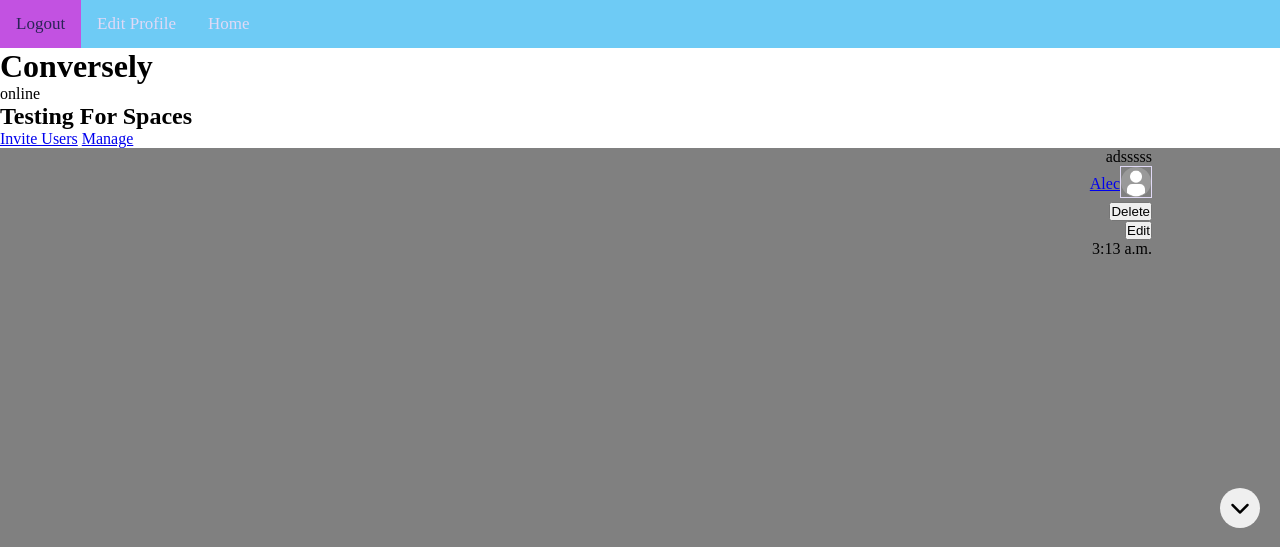
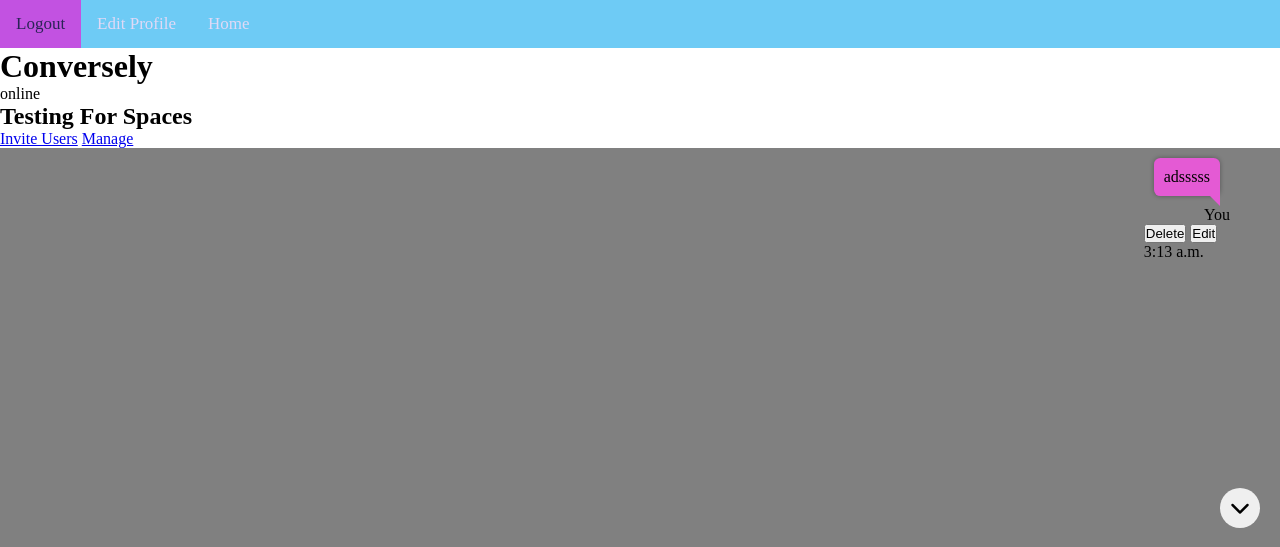
Before and after one commit to JoshuaMooneyham/Conversely, a Django app: a page that uses app/templates/message.html in a window 1280 px wide. Shown: the top 547 px of the page. Run offline with Django 5.2, Linux system fonts and the light colour scheme; a user stored in the database is signed in; data comes from the database, SQL or seed files in the repository; both versions use the stored data as it was after the commit; parts of the project's set-up code (start-up, migrations or seed data) failed here and were passed over; some libraries are stand-ins or nearby versions.

Commit message:
blocking and message shapes

```diff
--- a/app/static/scripts/script.js
+++ b/app/static/scripts/script.js
@@ -5,7 +5,6 @@ let updateTextBox = updateMsgForm.querySelector('textarea');
 let TBB = document.getElementById('to-bottom-btn');
 let message;
 let scrollLock;
-
 let messageContainer = document.getElementById('messages_container');
 
 messageContainer.onscroll = (e) => {
@@ -20,6 +19,17 @@ messageContainer.onscroll = (e) => {
     }
 }
 
+// let showBlockedMsg = [...document.getElementsByClassName('block-i')];
+
+// showBlockedMsg.forEach((iTag) => {
+//     iTag.onclick = (e) => {
+//         let content = e.target.closest('div').querySelector('.blocked-content');
+//         content.classList.toggle('hidden');
+//         e.target.innerText = e.target.innerText === 'Hide' ? 'Show' : 'Hide' ;
+//         }
+//     }
+// )
+
 TBB.onclick = () => {scrollToBottom('smooth')};
 
 let messageObserver = new MutationObserver((e) => {
@@ -27,6 +37,16 @@ let messageObserver = new MutationObserver((e) => {
     if (!scrollLock) {
         scrollToBottom()
     }
+    // let showBlockedMsg = [...document.getElementsByClassName('block-i')];
+
+    // showBlockedMsg.forEach((iTag) => {
+    //     iTag.onclick = (e) => {
+    //         let content = e.target.closest('div').querySelector('.blocked-content');
+    //         content.classList.toggle('hidden');
+    //         e.target.innerText = e.target.innerText === 'Hide' ? 'Show' : 'Hide' ;
+    //         }
+    //     }
+    // )
 })
 
 messageObserver.observe(messageContainer, {childList: true})
@@ -62,6 +82,7 @@ updateTextBox.onkeydown = (e) => {
 
 addEventListener("htmx:wsAfterSend", () => {
     textBox.value = '';
+    scrollToBottom()
 })
 
 addEventListener("click", (e) => {
@@ -78,3 +99,14 @@ addEventListener("click", (e) => {
         htmx.process(updateMsgForm);
     }
 })
+
+// let showBlockedMsg = [...document.getElementsByClassName('block-i')];
+
+// showBlockedMsg.forEach((iTag) => {
+//     iTag.onclick = (e) => {
+//         let content = e.target.closest('div').querySelector('.blocked-content');
+//         content.classList.toggle('hidden');
+//         e.target.innerText = e.target.innerText === 'Hide' ? 'Show' : 'Hide' ;
+//         }
+//     }
+// )
--- a/app/static/styles/styles.css
+++ b/app/static/styles/styles.css
@@ -76,6 +76,13 @@
     height: 50vh;
     overflow-y: scroll;
     scrollbar-width: none;
+    display: flex;
+    flex-direction: column;
+    padding: 0px 50px;
+}
+
+.message_wrapper {
+    width: fit-content
 }
 
 #test_wrapper {
@@ -103,12 +110,85 @@
 
 .message_file {
     height: 200px;
-    max-width: 70vw;
+    max-width: 100%;
+    border-radius: .3rem;
 }
 
-/* textarea {
-    resize: none;
-    height: 20px;
-    max-height: 40px;
-    overflow: auto;
+.speech-bubble {
+    display: flex;
+    justify-content: center;
+	position: relative;
+	background: #5f034e;
+	border-radius: .4em;
+    padding: 10px;
+    margin: 10px;
+    height: fit-content;
+    box-shadow: 0 0 5px rgba(0, 0, 0, 0.329);
+}
+
+.speech-bubble:after {
+	content: '';
+	position: absolute;
+	bottom: -10px;
+	width: 0;
+	height: 0;
+	border: 20px solid transparent;
+	border-top-color: #5f034e;
+	border-bottom: 0;
+}
+
+.left .speech-bubble:after{
+    left: 0;
+	border-left: 0;
+}
+
+.right .speech-bubble:after{
+    right: 0;
+	border-right: 0;
+    border-top-color: #e45ad4;
+}
+
+.right .speech-bubble {
+    background-color: #e45ad4;
+}
+
+.right {
+    align-self: flex-end;
+}
+
+.message_profile_wrapper {
+    display: flex;
+    position: relative;
+    justify-content: left;
+    flex-direction: row-reverse;
+}
+
+.message_profile_you {
+    display: flex;
+    justify-content: right;
+}
+
+/* .blocked_message_wrapper {
+    display: flex;
+    flex-direction: column;
+    background-color: rgb(55, 55, 55);
+    width: calc(100% - 20px);
+    padding: 10px;
+    border-radius: .4em;
+    color: rgb(212, 212, 212);
+    margin: 5px 0;
+}
+
+.block-p {
+    margin: 0 auto;
+}
+
+.block-i:hover {
+    opacity: 60%;
+    transition: .3s;
+    cursor: pointer;
 } */
+
+.speech-bubble p {
+    word-break: break-word;
+}
--- a/app/templates/message.html
+++ b/app/templates/message.html
@@ -1,16 +1,18 @@
 {% load static %}
 
-<div class='message_wrapper' id="message_{{message.pk}}" style="{% if message.user == user %}display:flex; flex-direction:column; width: 90vw; align-items:flex-end;{% endif %}">
-    {% if message.is_invitation %}
-    <p>Join this group! - <a href="{% url "accept_invite" message.text %}">{{message.text}}</a></p>
-    {% elif message.text %}
-    <p>{{message.text}}</p>
-    {% elif message.file %}
-    <div class='message_file_container'>
+{% if message.user == user or message.user not in user.profile.blocked_users.all %}
+<div class="message_wrapper {% if user == message.user %}right{% else %}left{% endif %}" id="message_{{message.pk}}">
+    <div class="speech-bubble {% if user == message.user %}{% endif %}">
+        {% if message.is_invitation %}
+        <p>Join this group! - <a href="{% url "accept_invite" message.text %}">{{message.text}}</a></p>
+        {% elif message.text %}
+        <p>{{message.text}}</p>
+        {% elif message.file %}
         <img class='message_file' src="{{message.file.url}}" alt="">
+        {% endif %}
     </div>
-    {% endif %}
-    <div style='display:flex; position: relative; align-items: center;'>
+    {% if user != message.user %}
+    <div class='message_profile_wrapper'>
         <a href="{% url "profile" message.user.username %}">{{message.user.username}}</a>
         <div class="image-container" style="position: relative; display: inline-block;">
             {% if message.user.profile.image %}
@@ -25,6 +27,9 @@
             {% endif %}
         </div>
     </div>
+    {% else %}
+            <p class='message_profile_you'>You</p>
+    {% endif %}
     {% if message.user == user %}
     <button class='delete-message'
         hx-post="{% url "delete_message" channel message.pk %}"
@@ -48,3 +53,60 @@
 
     <p>{{message.date_created.time}}</p>
 </div>
+{% comment %} {% elif not user == message.user and message.user in user.profile.blocked_users.all %} {% endcomment %}
+    {% comment %} <div class='blocked_message_wrapper message_wrapper'>
+        <p class='block-p'>Blocked Message - <i class='block-i'>Show</i></p>
+        <div class="message_wrapper {% if user == message.user %}right{% else %}left{% endif %}  blocked-content hidden" id="message_{{message.pk}}">
+            <div class="speech-bubble {% if user == message.user %}{% endif %}">
+                {% if message.is_invitation %}
+                <p>Join this group! - <a href="{% url "accept_invite" message.text %}">{{message.text}}</a></p>
+                {% elif message.text %}
+                <p>{{message.text}}</p>
+                {% elif message.file %}
+                <img class='message_file' src="{{message.file.url}}" alt="">
+                {% endif %}
+            </div>
+            {% if user != message.user %}
+            <div class='message_profile_wrapper'>
+                <a href="{% url "profile" message.user.username %}">{{message.user.username}}</a>
+                <div class="image-container" style="position: relative; display: inline-block;">
+                    {% if message.user.profile.image %}
+                    <img src="{{message.user.profile.image.url}}" class="profile-image" style='height: 30px'>
+                    {% else %}
+                    <img src="{% static "images/default-user.jpg" %}" alt="" class="profile-image" style='height: 30px'>
+                    {% endif %}
+                    {% if message.user == user %}
+                    <a href="{% url "edit-profile" %}" class="edit-link">
+                        <img src="{% static "images/edit.png" %}" alt='edit'>
+                    </a>
+                    {% endif %}
+                </div>
+            </div>
+            {% else %}
+                    <p class='message_profile_you'>You</p>
+            {% endif %}
+            {% if message.user == user %}
+            <button class='delete-message'
+                hx-post="{% url "delete_message" channel message.pk %}"
+                hx-target="#message_{{message.pk}}">Delete</button>
+                {% if message.text %}
+                <button class='edit_message'>Edit</button>
+                {% endif %}
+            {% elif user in message.group.moderators.all or user == message.group.admin %}
+            <button class='delete-message'
+                hx-post="{% url "delete_message" channel message.pk %}"
+                hx-target="#message_{{message.pk}}">Delete</button>
+            {% else %}
+            {% for groupObj in user.groups.all %}
+                {% if groupObj.name == "Admin" %}
+                <button class='delete-message'
+                hx-post="{% url "delete_message" channel message.pk %}"
+                hx-target="#message_{{message.pk}}">Delete</button>
+                {% endif %}
+            {% endfor %}
+            {% endif %}
+
+            <p>{{message.date_created.time}}</p>
+        </div>
+    </div> {% endcomment %}
+{% endif %}
--- a/app/views.py
+++ b/app/views.py
@@ -67,10 +67,32 @@ def profile_view(request: HttpRequest, username):
         profile = None
         admin_groups = None
 
+    if request.method == 'POST':
+        print(request.POST)
+        if 'block_user' in request.POST:
+            try:
+                block = User.objects.get(pk=request.POST['user_id'])
+                if block not in request.user.profile.blocked_users.all():
+                    request.user.profile.blocked_users.add(block)
+            except:
+                pass
+        elif 'unblock_user' in request.POST:
+            print('test')
+            try:
+                unblock = User.objects.get(pk=request.POST['user_id'])
+                print('bi')
+                if unblock in request.user.profile.blocked_users.all():
+                    request.user.profile.blocked_users.remove(unblock)
+                    print('gi')
+            except:
+                pass
+
+
+
     context["current_user"] = current_user
     context["profile"] = profile
     context["admin_groups"] = admin_groups
-    print(profile)
+
     return render(request, "profile.html", context)
 
 
```
Also changed, not shown: app/templates/profile.html (+18 -4 lines), config/settings.py (+11 -11 lines), app/templates/partials/block_user_partial.html (added), db.sqlite3, 2 other files.
